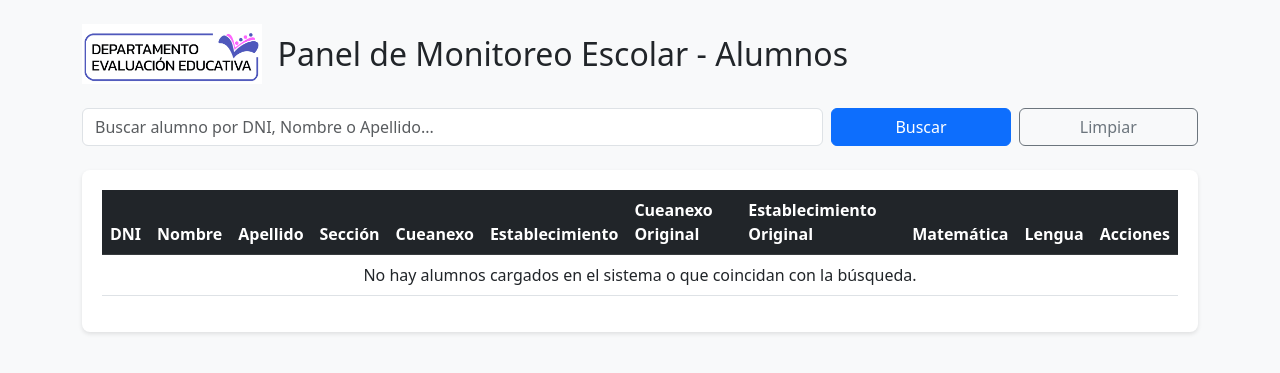
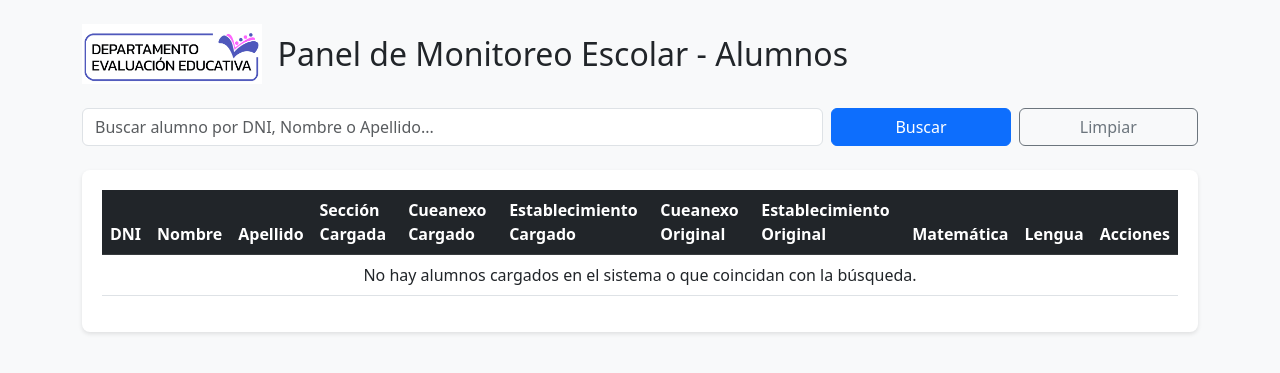
Before and after one commit to SantiniMartin/monitor, a Django app: page / in a window 1280 px wide. Shown: the top 373 px of the page. Run offline with Django 5.2, Linux system fonts and the light colour scheme; some libraries are stand-ins or nearby versions.

Commit message:
Actualizar encabezados de columnas en la tabla de diagnóstico de alumnos para mayor claridad

```diff
--- a/monitoreo/apps/evaluaciones_educativas/templates/diagnostico_2026/monitoreo_diagnostico_alumno.html
+++ b/monitoreo/apps/evaluaciones_educativas/templates/diagnostico_2026/monitoreo_diagnostico_alumno.html
@@ -63,9 +63,9 @@
                 <th>DNI</th>
                 <th>Nombre</th>
                 <th>Apellido</th>
-                <th>Sección</th>
-                <th>Cueanexo</th>
-                <th>Establecimiento</th>
+                <th>Sección Cargada</th>
+                <th>Cueanexo Cargado</th>
+                <th>Establecimiento Cargado</th>
                 <th>Cueanexo Original</th>
                 <th>Establecimiento Original</th>
                 <th>Matemática</th>
```
